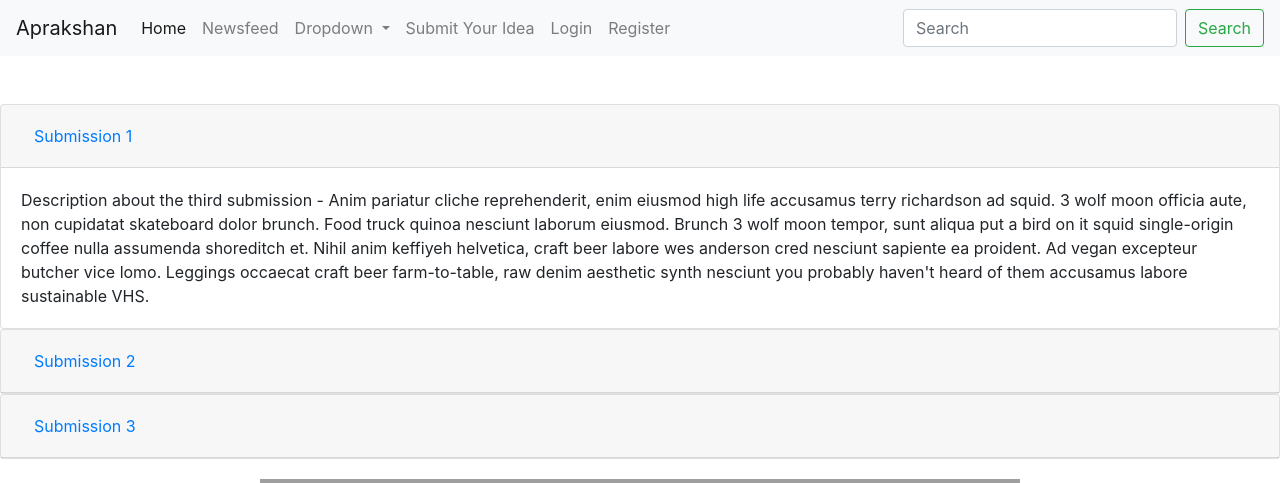
After one commit to rsahu609/sih, a PHP site: page /home.php in a window 1280 px wide. The commit adds this page. Shown: the top 483 px of the page. Run offline with PHP 8.4, Linux system fonts and the light colour scheme; a map, chart or similar area stays blank; some libraries are stand-ins or nearby versions; grey boxes are pictures that could not be loaded.

```diff
--- a/api/login.php
+++ b/api/login.php
@@ -6,7 +6,7 @@ $connect=mysqli_connect('localhost','root','','sih');
   $query="select * from a_login where username='$user' and password='$pass'";
 
 $row=mysqli_query($connect,$query);
-  if (!$data=mysqli_fetch_array($row)) {
+  if (!($data=mysqli_fetch_array($row))) {
     $_SESSION['user']=$user;
       $ar=array('status'=>'Error');
       echo json_encode($ar);
--- a/header.php
+++ b/header.php
@@ -8,10 +8,10 @@
   <div class="collapse navbar-collapse" id="navbarSupportedContent">
     <ul class="navbar-nav mr-auto">
       <li class="nav-item active">
-        <a class="nav-link" href="index.php">Home <span class="sr-only">(current)</span></a>
+        <a class="nav-link" href="home.php">Home <span class="sr-only">(current)</span></a>
       </li>
       <li class="nav-item">
-        <a class="nav-link" href="#">Newsfeed</a>
+        <a class="nav-link" href="newsfeed.php">Newsfeed</a>
       </li>
       <li class="nav-item dropdown">
         <a class="nav-link dropdown-toggle" href="#" id="navbarDropdown2" role="button" data-toggle="dropdown" aria-haspopup="true" aria-expanded="false">
--- /dev/null
+++ b/home.php
@@ -0,0 +1,115 @@
+<!DOCTYPE html>
+<html lang="en">
+<head>
+    <meta charset="UTF-8">
+    <link rel="stylesheet" type="text/css" href="css/bootstrap.css">
+    <link rel="stylesheet" type="text/css" href="css/custom.css">
+    <title>Submit your Idea</title>
+</head>
+    <body>
+<!-- Navigation Section for header file ---------------------------------------------------------------------------------- -->
+<?php  include('header.php');?>
+<!-- Navigation Section End here---------------------------------------------------------------------------------------------------- -->
+
+
+    <br><br>
+<div id="accordion">
+  <div class="card">
+    <div class="card-header" id="headingOne">
+      <h5 class="mb-0">
+        <button class="btn btn-link" data-toggle="collapse" data-target="#collapseOne" aria-expanded="true" aria-controls="collapseOne">
+          Submission 1
+        </button>
+      </h5>
+    </div>
+    <div id="collapseOne" class="collapse show" aria-labelledby="headingOne" data-parent="#accordion">
+      <div class="card-body">
+        Description about the third submission - Anim pariatur cliche reprehenderit, enim eiusmod high life accusamus terry richardson ad squid. 3 wolf moon officia aute, non cupidatat skateboard dolor brunch. Food truck quinoa nesciunt laborum eiusmod. Brunch 3 wolf moon tempor, sunt aliqua put a bird on it squid single-origin coffee nulla assumenda shoreditch et. Nihil anim keffiyeh helvetica, craft beer labore wes anderson cred nesciunt sapiente ea proident. Ad vegan excepteur butcher vice lomo. Leggings occaecat craft beer farm-to-table, raw denim aesthetic synth nesciunt you probably haven't heard of them accusamus labore sustainable VHS.
+      </div>
+    </div>
+  </div>
+  <div class="card">
+    <div class="card-header" id="headingTwo">
+      <h5 class="mb-0">
+        <button class="btn btn-link collapsed" data-toggle="collapse" data-target="#collapseTwo" aria-expanded="false" aria-controls="collapseTwo">
+          Submission 2
+        </button>
+      </h5>
+    </div>
+    <div id="collapseTwo" class="collapse" aria-labelledby="headingTwo" data-parent="#accordion">
+      <div class="card-body">
+        Description about the third submission - Anim pariatur cliche reprehenderit, enim eiusmod high life accusamus terry richardson ad squid. 3 wolf moon officia aute, non cupidatat skateboard dolor brunch. Food truck quinoa nesciunt laborum eiusmod. Brunch 3 wolf moon tempor, sunt aliqua put a bird on it squid single-origin coffee nulla assumenda shoreditch et. Nihil anim keffiyeh helvetica, craft beer labore wes anderson cred nesciunt sapiente ea proident. Ad vegan excepteur butcher vice lomo. Leggings occaecat craft beer farm-to-table, raw denim aesthetic synth nesciunt you probably haven't heard of them accusamus labore sustainable VHS.
+      </div>
+    </div>
+  </div>
+  <div class="card">
+    <div class="card-header" id="headingThree">
+      <h5 class="mb-0">
+        <button class="btn btn-link collapsed" data-toggle="collapse" data-target="#collapseThree" aria-expanded="false" aria-controls="collapseThree">
+          Submission 3
+        </button>
+      </h5>
+    </div>
+    <div id="collapseThree" class="collapse" aria-labelledby="headingThree" data-parent="#accordion">
+      <div class="card-body">
+        Description about the third submission - Anim pariatur cliche reprehenderit, enim eiusmod high life accusamus terry richardson ad squid. 3 wolf moon officia aute, non cupidatat skateboard dolor brunch. Food truck quinoa nesciunt laborum eiusmod. Brunch 3 wolf moon tempor, sunt aliqua put a bird on it squid single-origin coffee nulla assumenda shoreditch et. Nihil anim keffiyeh helvetica, craft beer labore wes anderson cred nesciunt sapiente ea proident. Ad vegan excepteur butcher vice lomo. Leggings occaecat craft beer farm-to-table, raw denim aesthetic synth nesciunt you probably haven't heard of them accusamus labore sustainable VHS.
+      </div>
+    </div>
+  </div>
+</div>
+     <!--div class="map col-md-8" ><h3>Innovations Near You</h3>
+      <div id="map"></div-->
+<!--------------------------- Javascript dependencies  ---------------------------------------------------------------------------------->
+    <script src="js/popper.min%20(2).js"></script>
+    <script src="js/jquery-3.2.1.slim.min.js"></script>
+    <script src="js/bootstrap.bundle.js"></script>
+    <!--script src="bootstrap.bundle.js"></script-->
+   <script>
+    $('document').ready(function(){
+    //$(':submit').css('background-color','red');
+    //$('*').hide();
+    $('a.disabled').hide();
+/*    $(':submit').click(function(e){
+    $('.img-submit').html('')
+    })
+    */
+    });
+
+</script>
+
+<div id="map" style="width:800px;height:500px;margin:auto;"></div>
+
+<script>
+$('document').ready(
+function myMap() {
+  var location = new google.maps.LatLng(21.1904,81.2849);
+  var mapCanvas = document.getElementById("map");
+  var mapOptions = {center: location, zoom: 12};
+  var map = new google.maps.Map(mapCanvas, mapOptions);
+  var marker = new google.maps.Marker({position:location});
+  marker.setMap(map);
+});
+</script>
+<script src="https://maps.googleapis.com/maps/api/js?key=AIzaSyBi21mn-01q0jKWx3rkiho8rh5xWxvWPwY&callback=myMap"></script>
+
+<!--script src="https://maps.googleapis.com/maps/api/js?key=&callback=myMap"></script-->
+
+<!-- Google maps api experiment end here  ----------------------------------------------------------------------->
+    </body>
+</html>
+<!--<div class="card" style="width: 18rem;">
+  <img class="card-img-top" src="..." alt="Card image cap">
+  <div class="card-body">
+    <h5 class="card-title">Card title</h5>
+    <p class="card-text">Some quick example text to build on the card title and make up the bulk of the card's content.</p>
+  </div>
+  <ul class="list-group list-group-flush">
+    <li class="list-group-item">Cras justo odio</li>
+    <li class="list-group-item">Dapibus ac facilisis in</li>
+    <li class="list-group-item">Vestibulum at eros</li>
+  </ul>
+  <div class="card-body">
+    <a href="#" class="card-link">Card link</a>
+    <a href="#" class="card-link">Another link</a>
+  </div>
+</div> -->
--- a/login.php
+++ b/login.php
@@ -47,7 +47,7 @@
 
         }).done(function(response){
             if(response.status == 'SUCCESS') {
-                document.location = 'index.php';
+                document.location = 'home.php';
             } else {
                 $('#error-message').fadeIn();
             }
--- a/new_folder/img.html
+++ b/new_folder/img.html
@@ -6,7 +6,7 @@
   </head>
   <body>
     <form action="chk.php" method="post" enctype="multipart/form-data">
-      <input type="file" name="i">
+      <input type="file" name="imag">
       <input type="submit">
     </form>
   </body>
```
Also changed, not shown: api/submit.php (+7 -4 lines), new_folder/chk.php (+8 -5 lines), new_folder/IMG_20160327_065124.jpg (added), new_folder/IMG_20160327_065157_3.jpg (added), newsfeed.php (renamed from index.php).
